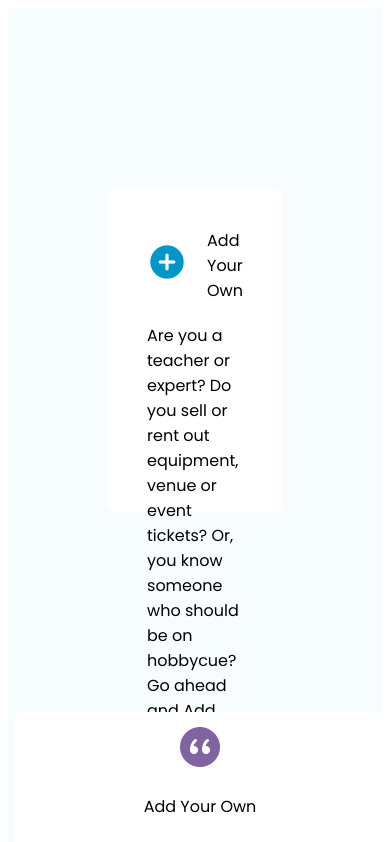
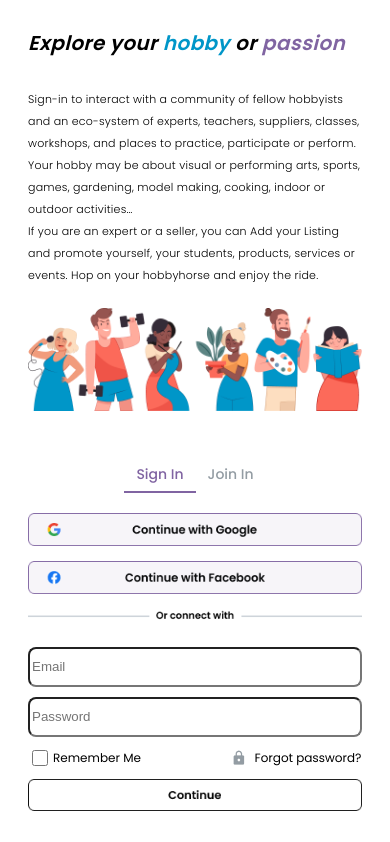
Before and after one commit to AakritiMeh/atg_task1, a React (Vite) app: page / in a window 390 px wide. Shown: the top 842 px of the page. Built offline with nearby package versions, Linux system fonts and the light colour scheme.

Commit message:
Landing page-errors corrected-css clashes resolved

```diff
--- a/src/App.jsx
+++ b/src/App.jsx
@@ -3,9 +3,9 @@
 import Testimonials from './pages/Testimonials'
 import AddYourOwn from './pages/AddYourOwn'
 import Lastpage from "./pages/Lastpage"
-// import LandingPage from "./pages/LandingPage"
+import LandingPage from "./pages/LandingPage"
 // import Navbar from "./components/Navbar"
-// import Features from "./pages/Features"
+import Features from "./pages/Features"
 import Footer from "./pages/Footer"
 
 import "./App.css"
@@ -15,9 +15,9 @@
   return (
     <>
 
-      {/* <Navbar />
+      {/* <Navbar /> */}
       <LandingPage />
-      <Features /> */}
+      <Features />
       <AddYourOwn />
       <Testimonials />
       <Lastpage />
--- a/src/pages/LandingPage.jsx
+++ b/src/pages/LandingPage.jsx
@@ -18,8 +18,12 @@
             </div>
             <br></br>
             <div className="ep">
+                <div className="inpSJ">
                 <input placeholder="Email" type="text"></input>
+                </div>
+                <div className="inpSJ">
                 <input placeholder="Password"  type="text"></input>
+                </div>
                 <div className="rememberForgot">
                     <label className="rememberMe">
                         <input type="checkbox" />
@@ -46,10 +50,14 @@
             </div>
             <br></br>
             <div className="ep">
-                <input placeholder="Email" type="text"></input>
-                <input placeholder="Password"  type="text"></input>
+                <div className="inpSJ">
+                    <input placeholder="Email" type="text"></input>
+                </div>
+                <div className="inpSJ">
+                    <input placeholder="Password"  type="text"></input>
+                </div>
                 <div className="PasswordStrength">Password Strength</div>
-                <div className="Button">
+                <div className="AACButton">
                     <img src={aac} width="440"></img>
                 </div>
 
@@ -63,13 +71,11 @@
 const LandingPage = () => {
     const [activeTab, setActiveTab] = useState('signin');
   return (
-    <div className="Main">
-        {/* <div className="NavBar">
+    <div className="LandingMain">
 
-        </div> */}
-        <div className="Content">
+        <div className="LandingContent">
             <div className="leftComponent">
-                <div className="Heading">
+                <div className="LCHeading">
                     Explore your
                     <span className="hobby-text"> hobby </span>
                     or
@@ -77,12 +83,12 @@
                     <br />
                     <br />
                 </div>
-                <div className="description">
+                <div className="LCdescription">
                 Sign-in to interact with a community of fellow hobbyists and an eco-system of experts, teachers, suppliers, classes, workshops, and places to practice, participate or perform. Your hobby may be about visual or performing arts, sports, games, gardening, model making, cooking, indoor or outdoor activities…<br />
                 If you are an expert or a seller, you can Add your Listing and promote yourself, your students, products,  services or events.  Hop on your hobbyhorse and enjoy the ride.<br />
                 <br />
                 </div>
-                <div className="image">
+                <div className="LCimage">
                     <img src={People} alt="image"></img>
                 </div>
             </div>
--- a/src/styles/LandingPage.css
+++ b/src/styles/LandingPage.css
@@ -1,10 +1,10 @@
 
 @import url('https://fonts.googleapis.com/css2?family=Poppins:wght@300;400;500;600;700&display=swap');
-.Main{
+.LandingMain{
     font-family: "Poppins";
 }
 
-.Heading {
+.LCHeading {
     color: black;
     font-family: "Poppins";
     font-family: Poppins;
@@ -25,7 +25,7 @@
     color: #8064A2;
 }
 
-.description{
+.LCdescription{
     font-family: Poppins;
     font-size: 14px;
     font-weight: 300;
@@ -50,7 +50,7 @@
 
 }
 
-.Content{
+.LandingContent{
     display:flex;
     flex-direction: row;
     flex:1;
@@ -77,7 +77,7 @@
     gap:10px
 }
 
-.ep input {
+.ep .inpSJ input {
     width: 440px;
     height: 40px;
     gap: 10px;
@@ -162,7 +162,7 @@
     max-width: 440px;
 }
 
-.fg img, .ep input, .rememberForgot, .continueButton img {
+.fg img, .ep .inpSJ input, .rememberForgot, .continueButton img {
     width: 100%;
     max-width: 440px;
 }
@@ -187,7 +187,7 @@
 }
 
 @media screen and (max-width: 992px) {
-    .Content {
+    .LandingContent {
         flex-direction: column;
         align-items: center;
     }
@@ -198,12 +198,12 @@
         max-width: 600px;
     }
 
-    .Heading {
+    .LCHeading {
         font-size: 30px;
         line-height: 45px;
     }
 
-    .description {
+    .LCdescription {
         font-size: 13px;
         line-height: 26px;
     }
@@ -214,12 +214,12 @@
         padding: 30px;
     }
 
-    .Heading {
+    .LCHeading {
         font-size: 24px;
         line-height: 36px;
     }
 
-    .description {
+    .LCdescription {
         font-size: 12px;
         line-height: 24px;
     }
@@ -231,16 +231,21 @@
 }
 
 @media screen and (max-width: 480px) {
+    .LandingMain{
+        display: flex;
+        flex-direction: column;
+    }
+
     .leftComponent, .rightComponent {
         padding: 20px;
     }
 
-    .Heading {
+    .LCHeading {
         font-size: 20px;
         line-height: 30px;
     }
 
-    .description {
+    .LCdescription {
         font-size: 11px;
         line-height: 22px;
     }
```
